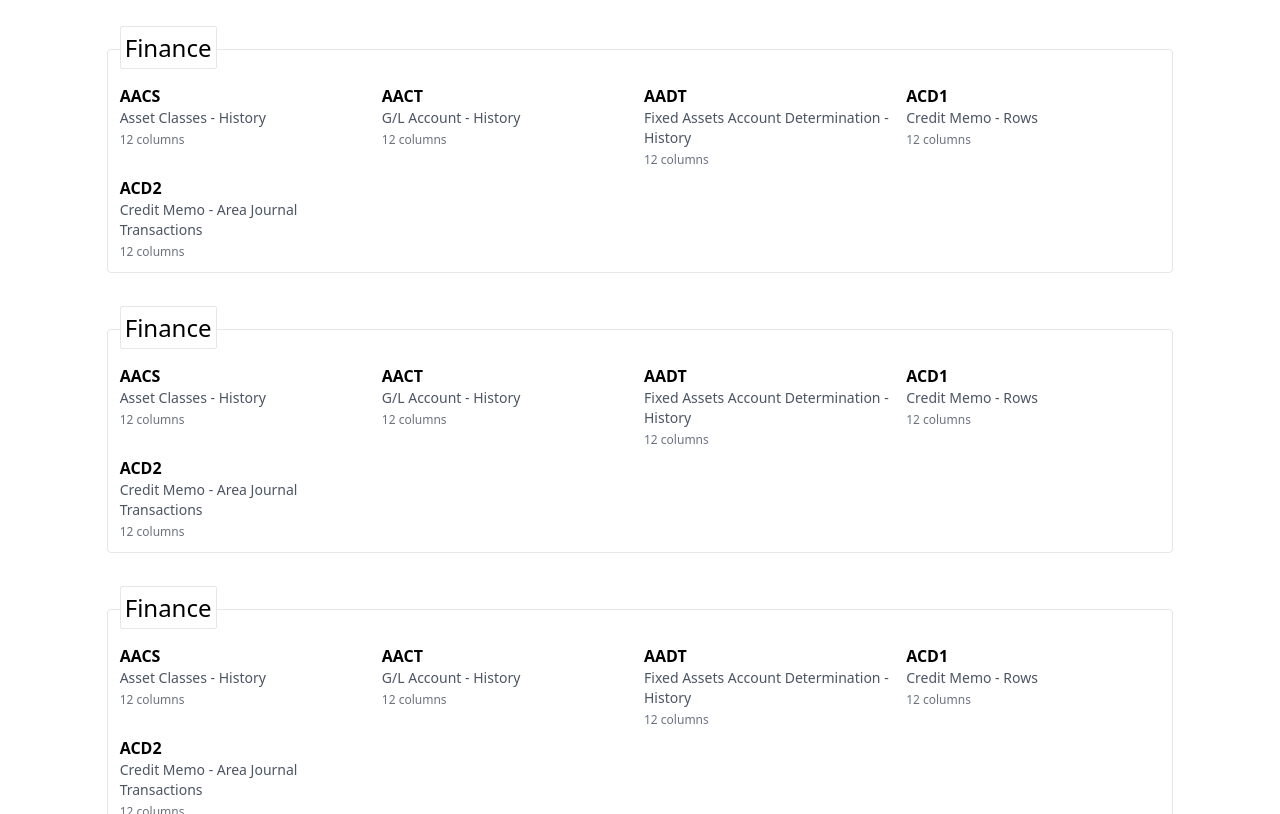
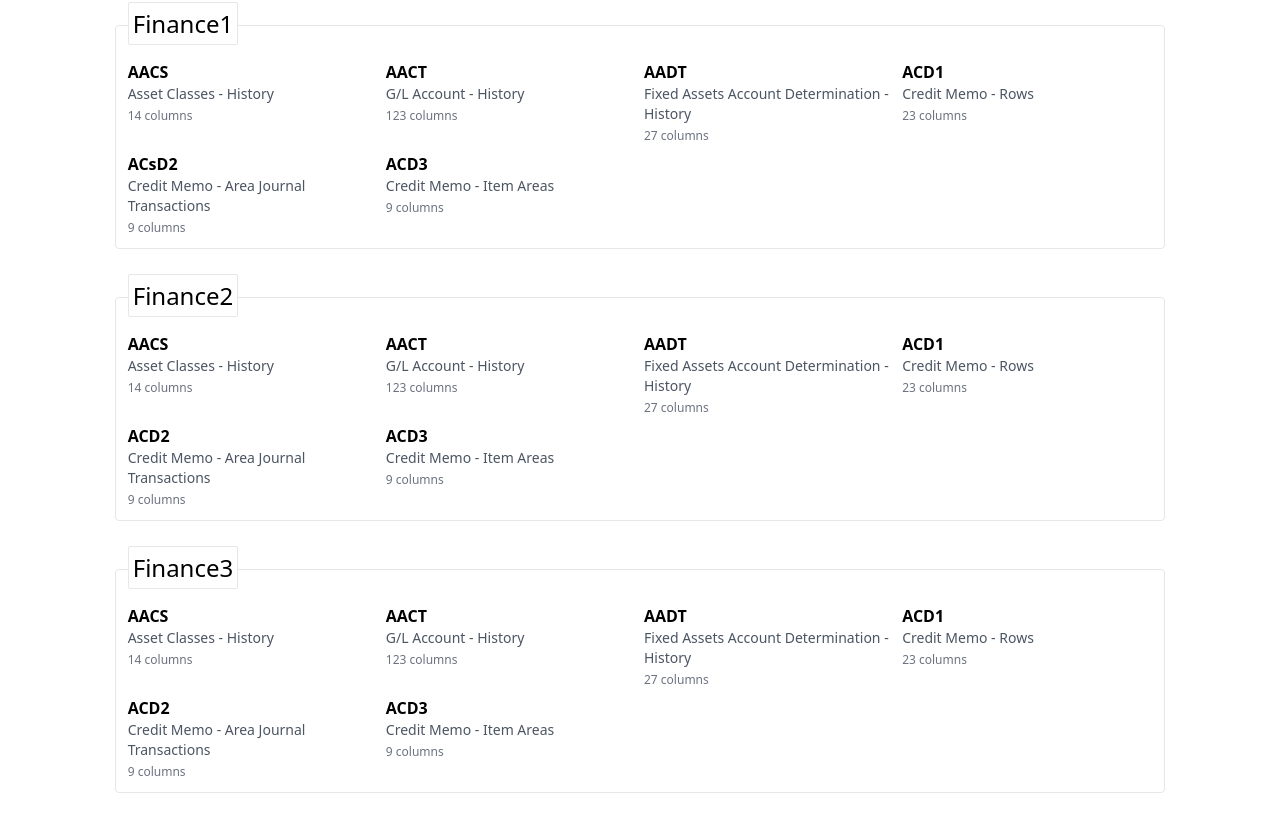
Before and after one commit to pausii/sap-b1-sql-explorer, a Vue app in the folder frontend/: page / in a window 1280 px wide. Shown: the part 466-1280 px from the top of the page. Built offline with nearby package versions, Linux system fonts and the light colour scheme.

Commit message:
Auto commit: Min 22 Jun 2025 02:58:05  WIB

```diff
--- a/frontend/package.json
+++ b/frontend/package.json
@@ -15,7 +15,8 @@
     "flowbite": "^3.1.2",
     "pinia": "^3.0.3",
     "vue": "^3.5.13",
-    "vue-router": "^4.5.1"
+    "vue-router": "^4.5.1",
+    "vue-virtual-scroller": "^2.0.0-beta.8"
   },
   "devDependencies": {
     "@types/d3": "^7.4.3",
--- /dev/null
+++ b/frontend/src/components/icons/Relation.vue
@@ -0,0 +1,3 @@
+<template>
+ <svg class="inline hover:animate-pulse hover:text-gray-800 dark:hover:text-white" xmlns="http://www.w3.org/2000/svg" width="17" height="17" viewBox="0 0 24 24"><!-- Icon from Material Line Icons by Vjacheslav Trushkin - https://github.com/cyberalien/line-md/blob/master/license.txt --><rect width="6" height="0" x="9" y="20" fill="currentColor"><animate fill="freeze" attributeName="height" begin="0.6s" dur="0.2s" values="0;2"/></rect><path fill="currentColor" fill-opacity="0" stroke="currentColor" stroke-dasharray="48" stroke-dashoffset="48" stroke-linecap="round" stroke-linejoin="round" stroke-width="2" d="M12 17h-3v-2.8c-1.79 -1.04 -3 -2.98 -3 -5.2c0 -3.31 2.69 -6 6 -6c3.31 0 6 2.69 6 6c0 2.22 -1.21 4.16 -3 5.2v2.8Z"><animate fill="freeze" attributeName="fill-opacity" begin="0.8s" dur="0.15s" values="0;0.3"/><animate fill="freeze" attributeName="stroke-dashoffset" dur="0.6s" values="48;0"/></path></svg>
+</template>
--- a/frontend/src/main.ts
+++ b/frontend/src/main.ts
@@ -1,15 +1,15 @@
 import { createApp } from 'vue'
 import './style.css'
 import 'flowbite'
-// import 'flowbite';
-// import 'flowbite/dist/flowbite.css'; // tambahkan jika ingin style default
 import App from './App.vue'
 import router from './router'
 import { createPinia } from 'pinia'
-
+// import VueVirtualScroller from 'vue-virtual-scroller'
+import 'vue-virtual-scroller/dist/vue-virtual-scroller.css'
 const pinia = createPinia()
 
 createApp(App)
     .use(router)
     .use(pinia)
+    // .use(VueVirtualScroller)
     .mount('#app')
--- a/frontend/src/views/HomeView.vue
+++ b/frontend/src/views/HomeView.vue
@@ -1,148 +1,255 @@
 <script lang="ts" setup>
 import FooterCustom from '../components/Footer.vue'
 import { useAppStore } from '../stores/app'
+import { ref, watch } from 'vue'
 const app = useAppStore()
 
 app.setTitle('Tables List')
+const inputSearch = ref('')
+
+type TableItem = {
+  table_name: string
+  total_columns: number
+  total_indexs: number
+  description: string
+}
+
+const dataTables: Record<string, TableItem[]>  = {
+    "Finance": [
+        {
+            "table_name": "AACS",
+            "total_columns": 14,
+            "total_indexs": 1,
+            "description": "Asset Classes - History"
+        },
+        {
+            "table_name": "AACT",
+            "total_columns": 123,
+            "total_indexs": 1,
+            "description": "G/L Account - History"
+        },
+        {
+            "table_name": "AADT",
+            "total_columns": 27,
+            "total_indexs": 1,
+            "description": "Fixed Assets Account Determination - History"
+        },
+        {
+            "table_name": "ACD1",
+            "total_columns": 23,
+            "total_indexs": 1,
+            "description": "Credit Memo - Rows"
+        },
+        {
+            "table_name": "ACD32",
+            "total_columns": 9,
+            "total_indexs": 1,
+            "description": "Credit Memo - Area Journal Transactions"
+        },
+        {
+            "table_name": "ACD3",
+            "total_columns": 9,
+            "total_indexs": 1,
+            "description": "Credit Memo - Item Areas"
+        }
+    ],
+    "Finance1": [
+        {
+            "table_name": "AACS",
+            "total_columns": 14,
+            "total_indexs": 1,
+            "description": "Asset Classes - History"
+        },
+        {
+            "table_name": "AACT",
+            "total_columns": 123,
+            "total_indexs": 1,
+            "description": "G/L Account - History"
+        },
+        {
+            "table_name": "AADT",
+            "total_columns": 27,
+            "total_indexs": 1,
+            "description": "Fixed Assets Account Determination - History"
+        },
+        {
+            "table_name": "ACD1",
+            "total_columns": 23,
+            "total_indexs": 1,
+            "description": "Credit Memo - Rows"
+        },
+        {
+            "table_name": "ACsD2",
+            "total_columns": 9,
+            "total_indexs": 1,
+            "description": "Credit Memo - Area Journal Transactions"
+        },
+        {
+            "table_name": "ACD3",
+            "total_columns": 9,
+            "total_indexs": 1,
+            "description": "Credit Memo - Item Areas"
+        }
+    ],
+    "Finance2": [
+        {
+            "table_name": "AACS",
+            "total_columns": 14,
+            "total_indexs": 1,
+            "description": "Asset Classes - History"
+        },
+        {
+            "table_name": "AACT",
+            "total_columns": 123,
+            "total_indexs": 1,
+            "description": "G/L Account - History"
+        },
+        {
+            "table_name": "AADT",
+            "total_columns": 27,
+            "total_indexs": 1,
+            "description": "Fixed Assets Account Determination - History"
+        },
+        {
+            "table_name": "ACD1",
+            "total_columns": 23,
+            "total_indexs": 1,
+            "description": "Credit Memo - Rows"
+        },
+        {
+            "table_name": "ACD2",
+            "total_columns": 9,
+            "total_indexs": 1,
+            "description": "Credit Memo - Area Journal Transactions"
+        },
+        {
+            "table_name": "ACD3",
+            "total_columns": 9,
+            "total_indexs": 1,
+            "description": "Credit Memo - Item Areas"
+        }
+    ],
+    "Finance3": [
+        {
+            "table_name": "AACS",
+            "total_columns": 14,
+            "total_indexs": 1,
+            "description": "Asset Classes - History"
+        },
+        {
+            "table_name": "AACT",
+            "total_columns": 123,
+            "total_indexs": 1,
+            "description": "G/L Account - History"
+        },
+        {
+            "table_name": "AADT",
+            "total_columns": 27,
+            "total_indexs": 1,
+            "description": "Fixed Assets Account Determination - History"
+        },
+        {
+            "table_name": "ACD1",
+            "total_columns": 23,
+            "total_indexs": 1,
+            "description": "Credit Memo - Rows"
+        },
+        {
+            "table_name": "ACD2",
+            "total_columns": 9,
+            "total_indexs": 1,
+            "description": "Credit Memo - Area Journal Transactions"
+        },
+        {
+            "table_name": "ACD3",
+            "total_columns": 9,
+            "total_indexs": 1,
+            "description": "Credit Memo - Item Areas"
+        }
+    ],
+    "Finance4": [
+        {
+            "table_name": "AACS",
+            "total_columns": 14,
+            "total_indexs": 1,
+            "description": "Asset Classes - History"
+        },
+        {
+            "table_name": "AACT",
+            "total_columns": 123,
+            "total_indexs": 1,
+            "description": "G/L Account - History"
+        },
+        {
+            "table_name": "AADT",
+            "total_columns": 27,
+            "total_indexs": 1,
+            "description": "Fixed Assets Account Determination - History"
+        },
+        {
+            "table_name": "ACD1",
+            "total_columns": 23,
+            "total_indexs": 1,
+            "description": "Credit Memo - Rows"
+        },
+        {
+            "table_name": "ACD2",
+            "total_columns": 9,
+            "total_indexs": 1,
+            "description": "Credit Memo - Area Journal Transactions"
+        },
+        {
+            "table_name": "ACD3",
+            "total_columns": 9,
+            "total_indexs": 1,
+            "description": "Credit Memo - Item Areas"
+        }
+    ]
+}
+
+const searchedData = ref(dataTables)
+watch(inputSearch, (newVal) => {
+  const result: Record<string, TableItem[]> = {}
+
+  const keyword = newVal.toLowerCase()
+
+  for (const [modul, tables] of Object.entries(dataTables)) {
+    const filtered = tables.filter((data) =>
+      data.table_name.toLowerCase().includes(keyword) ||
+      data.description.toLowerCase().includes(keyword)
+    )
+
+    if (filtered.length > 0) {
+      result[modul] = filtered
+    }
+  }
+
+  searchedData.value = result
+})
+
 </script>
 
 <template>
-    <div class="w-full lg:w-10/12 mt-10 mx-auto">
-        <div class="flex my-10 justify-end">
+    <div class="w-full lg:w-10/12 mx-auto p-2">
+        <div class="flex mb-10 mt-4 justify-end">
             <div class="relative w-full max-w-sm">
                 <span class="absolute inset-y-0 left-0 flex items-center pl-3 text-gray-500">
                     🔍
                 </span>
-                <input type="text" placeholder="Search..."
+                <input type="text" placeholder="Search..." v-model="inputSearch"
                     class="w-full pl-10 pr-4 py-2 border rounded focus:outline-none focus:ring focus:border-blue-300" />
             </div>
         </div>
-        <div class="grid grid-cols-1 gap-14">
-            <div class="p-3 border rounded">
+        <div class="grid grid-cols-1 gap-12">
+            <div v-for="(tables, module) in searchedData" class="p-3 border rounded">
                 <h2 class="text-2xl mt-[-30px]">
-                    <span class="bg-white border p-1 rounded-sm">Finance</span>
+                    <span class="bg-white border p-1 rounded-sm">{{module}}</span>
                 </h2>
                 <div class="grid grid-cols-2 md:grid-cols-3 lg:grid-cols-4 gap-2 pt-5">
-                    <div class="flex flex-col items-start">
-                        <span class="font-semibold">AACS</span>
-                        <span class="text-sm text-gray-600">Asset Classes - History</span>
-                        <span class="text-xs text-gray-500 mt-1">12 columns</span>
-                    </div>
-                    <div class="flex flex-col items-start">
-                        <span class="font-semibold">AACT</span>
-                        <span class="text-sm text-gray-600">G/L Account - History</span>
-                        <span class="text-xs text-gray-500 mt-1">12 columns</span>
-                    </div>
-                    <div class="flex flex-col items-start">
-                        <span class="font-semibold">AADT</span>
-                        <span class="text-sm text-gray-600">Fixed Assets Account Determination - History</span>
-                        <span class="text-xs text-gray-500 mt-1">12 columns</span>
-                    </div>
-                    <div class="flex flex-col items-start">
-                        <span class="font-semibold">ACD1</span>
-                        <span class="text-sm text-gray-600">Credit Memo - Rows</span>
-                        <span class="text-xs text-gray-500 mt-1">12 columns</span>
-                    </div>
-                    <div class="flex flex-col items-start">
-                        <span class="font-semibold">ACD2</span>
-                        <span class="text-sm text-gray-600">Credit Memo - Area Journal Transactions</span>
-                        <span class="text-xs text-gray-500 mt-1">12 columns</span>
-                    </div>
-                </div>
-            </div>
-            <div class="p-3 border rounded">
-                <h2 class="text-2xl mt-[-30px]">
-                    <span class="bg-white border p-1 rounded-sm">Finance</span>
-                </h2>
-                <div class="grid grid-cols-2 md:grid-cols-3 lg:grid-cols-4 gap-2 pt-5">
-                    <div class="flex flex-col items-start">
-                        <span class="font-semibold">AACS</span>
-                        <span class="text-sm text-gray-600">Asset Classes - History</span>
-                        <span class="text-xs text-gray-500 mt-1">12 columns</span>
-                    </div>
-                    <div class="flex flex-col items-start">
-                        <span class="font-semibold">AACT</span>
-                        <span class="text-sm text-gray-600">G/L Account - History</span>
-                        <span class="text-xs text-gray-500 mt-1">12 columns</span>
-                    </div>
-                    <div class="flex flex-col items-start">
-                        <span class="font-semibold">AADT</span>
-                        <span class="text-sm text-gray-600">Fixed Assets Account Determination - History</span>
-                        <span class="text-xs text-gray-500 mt-1">12 columns</span>
-                    </div>
-                    <div class="flex flex-col items-start">
-                        <span class="font-semibold">ACD1</span>
-                        <span class="text-sm text-gray-600">Credit Memo - Rows</span>
-                        <span class="text-xs text-gray-500 mt-1">12 columns</span>
-                    </div>
-                    <div class="flex flex-col items-start">
-                        <span class="font-semibold">ACD2</span>
-                        <span class="text-sm text-gray-600">Credit Memo - Area Journal Transactions</span>
-                        <span class="text-xs text-gray-500 mt-1">12 columns</span>
-                    </div>
-                </div>
-            </div>
-            <div class="p-3 border rounded">
-                <h2 class="text-2xl mt-[-30px]">
-                    <span class="bg-white border p-1 rounded-sm">Finance</span>
-                </h2>
-                <div class="grid grid-cols-2 md:grid-cols-3 lg:grid-cols-4 gap-2 pt-5">
-                    <div class="flex flex-col items-start">
-                        <span class="font-semibold">AACS</span>
-                        <span class="text-sm text-gray-600">Asset Classes - History</span>
-                        <span class="text-xs text-gray-500 mt-1">12 columns</span>
-                    </div>
-                    <div class="flex flex-col items-start">
-                        <span class="font-semibold">AACT</span>
-                        <span class="text-sm text-gray-600">G/L Account - History</span>
-                        <span class="text-xs text-gray-500 mt-1">12 columns</span>
-                    </div>
-                    <div class="flex flex-col items-start">
-                        <span class="font-semibold">AADT</span>
-                        <span class="text-sm text-gray-600">Fixed Assets Account Determination - History</span>
-                        <span class="text-xs text-gray-500 mt-1">12 columns</span>
-                    </div>
-                    <div class="flex flex-col items-start">
-                        <span class="font-semibold">ACD1</span>
-                        <span class="text-sm text-gray-600">Credit Memo - Rows</span>
-                        <span class="text-xs text-gray-500 mt-1">12 columns</span>
-                    </div>
-                    <div class="flex flex-col items-start">
-                        <span class="font-semibold">ACD2</span>
-                        <span class="text-sm text-gray-600">Credit Memo - Area Journal Transactions</span>
-                        <span class="text-xs text-gray-500 mt-1">12 columns</span>
-                    </div>
-                </div>
-            </div>
-            <div class="p-3 border rounded">
-                <h2 class="text-2xl mt-[-30px]">
-                    <span class="bg-white border p-1 rounded-sm">Finance</span>
-                </h2>
-                <div class="grid grid-cols-2 md:grid-cols-3 lg:grid-cols-4 gap-2 pt-5">
-                    <div class="flex flex-col items-start">
-                        <span class="font-semibold">AACS</span>
-                        <span class="text-sm text-gray-600">Asset Classes - History</span>
-                        <span class="text-xs text-gray-500 mt-1">12 columns</span>
-                    </div>
-                    <div class="flex flex-col items-start">
-                        <span class="font-semibold">AACT</span>
-                        <span class="text-sm text-gray-600">G/L Account - History</span>
-                        <span class="text-xs text-gray-500 mt-1">12 columns</span>
-                    </div>
-                    <div class="flex flex-col items-start">
-                        <span class="font-semibold">AADT</span>
-                        <span class="text-sm text-gray-600">Fixed Assets Account Determination - History</span>
-                        <span class="text-xs text-gray-500 mt-1">12 columns</span>
-                    </div>
-                    <div class="flex flex-col items-start">
-                        <span class="font-semibold">ACD1</span>
-                        <span class="text-sm text-gray-600">Credit Memo - Rows</span>
-                        <span class="text-xs text-gray-500 mt-1">12 columns</span>
-                    </div>
-                    <div class="flex flex-col items-start">
-                        <span class="font-semibold">ACD2</span>
-                        <span class="text-sm text-gray-600">Credit Memo - Area Journal Transactions</span>
-                        <span class="text-xs text-gray-500 mt-1">12 columns</span>
+                    <div class="flex flex-col items-start" v-for="table in tables">
+                        <span class="font-semibold">{{table.table_name}}</span>
+                        <span class="text-sm text-gray-600">{{table.description}}</span>
+                        <span class="text-xs text-gray-500 mt-1">{{table.total_columns}} columns</span>
                     </div>
                 </div>
             </div>
```
Also changed, not shown: frontend/src/components/DbDiagram.vue (+4 -4 lines), frontend/src/components/Navbar.vue (+11 -7 lines), frontend/src/views/SqlCommandView.vue (+40 -4 lines), 1 other file (tests, documents, lock files or other folders).
